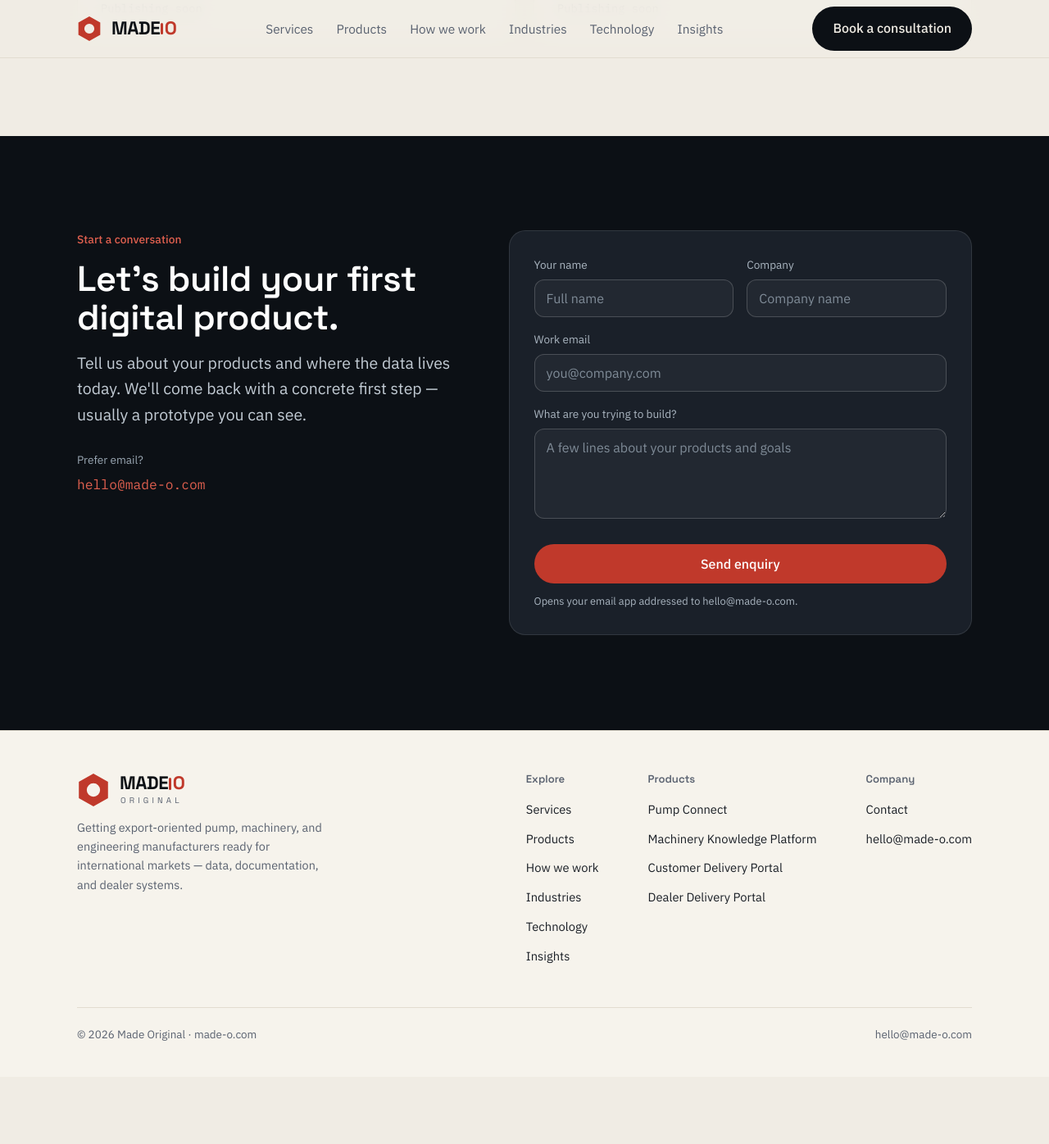
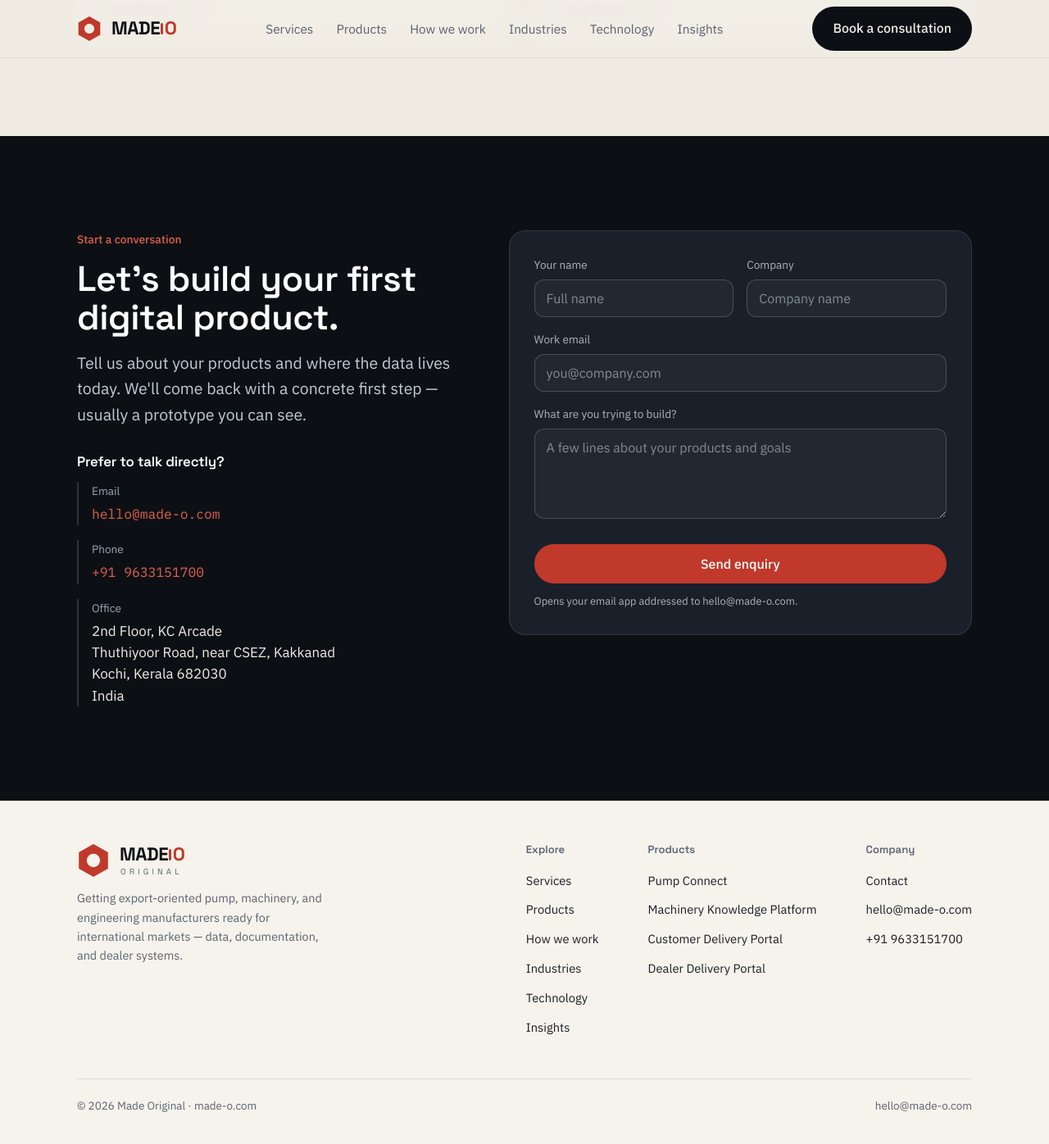
Before and after one commit to Made-Original/Made-O, a Jekyll site: the page built from index.html, in a window 1280 px wide and 1400 px high, scrolled down 6354 px. Shown: the top 1396 px of the window at 82% size. Built offline with Jekyll 4.4.1, drawn with Linux system fonts in a browser that asks for light colours; before the commit the page ends 7668 px from its top, so only the background shows below that.

Commit message:
Add phone number and office address to contact section
- Settings gain phone and structured office address (editable in Pages CMS)
- Contact section lists email, phone (tap-to-call) and address; map link optional
- Phone added to footer; telephone and PostalAddress added to Organization JSON-LD
- Each detail renders only when filled in

Co-Authored-By: Claude Opus 5.5 <noreply@anthropic.com>

```diff
--- a/_data/home/contact.yml
+++ b/_data/home/contact.yml
@@ -1,5 +1,9 @@
 eyebrow: Start a conversation
 title: "Let's build your first digital product."
 lead: "Tell us about your products and where the data lives today. We'll come back with a concrete first step — usually a prototype you can see."
-email_label: Prefer email?
+direct_title: Prefer to talk directly?
+email_label: Email
+phone_label: Phone
+address_label: Office
+map_label: View on map
 button_label: Send enquiry
--- a/_data/settings.yml
+++ b/_data/settings.yml
@@ -1,5 +1,17 @@
 site_name: Made Original
 email: hello@made-o.com
+# Shown only when filled in. Include the country code, e.g. "+91 98765 43210".
+phone: "+91 9633151700"
+address:
+  street: |
+    2nd Floor, KC Arcade
+    Thuthiyoor Road, near CSEZ, Kakkanad
+  city: Kochi
+  region: Kerala
+  postal_code: "682030"
+  country: India
+  # Optional Google Maps link for "View on map".
+  map_url: ""
 
 # Search engines
 seo_title: "Export-Ready Product Data & Dealer Portals | Made Original"
--- /dev/null
+++ b/_includes/address.html
@@ -0,0 +1,7 @@
+{%- comment -%} Office address from Site settings, one line per part. {%- endcomment -%}
+{%- assign a = site.data.settings.address -%}
+{{- a.street | strip | escape | newline_to_br -}}
+{%- capture line2 -%}{{ a.city }}{% if a.region and a.region != "" %}{% if a.city and a.city != "" %}, {% endif %}{{ a.region }}{% endif %}{% if a.postal_code and a.postal_code != "" %} {{ a.postal_code }}{% endif %}{%- endcapture -%}
+{%- assign line2 = line2 | strip -%}
+{%- if line2 != "" %}<br>{{ line2 | escape }}{% endif -%}
+{%- if a.country and a.country != "" %}<br>{{ a.country | escape }}{% endif -%}
--- a/_includes/footer.html
+++ b/_includes/footer.html
@@ -29,6 +29,9 @@
           <h2>Company</h2>
           <a href="{{ home }}#contact">Contact</a>
           <a href="mailto:{{ s.email }}">{{ s.email }}</a>
+          {%- if s.phone and s.phone != "" %}
+          <a href="tel:{% include tel.html number=s.phone %}">{{ s.phone | escape }}</a>
+          {%- endif %}
         </nav>
       </div>
     </div>
--- a/_includes/schema-home.html
+++ b/_includes/schema-home.html
@@ -1,6 +1,7 @@
 {%- assign s = site.data.settings -%}
 {%- assign svc = site.data.home.services -%}
 {%- assign prod = site.data.home.products -%}
+{%- assign addr = s.address -%}
 <!-- Structured data -->
 <script type="application/ld+json">
 {
--- /dev/null
+++ b/_includes/tel.html
@@ -0,0 +1,2 @@
+{%- comment -%} Phone number as a tel: link target (spaces and punctuation removed). {%- endcomment -%}
+{{- include.number | remove: " " | remove: "-" | remove: "(" | remove: ")" | remove: "." -}}
--- a/assets/css/styles.css
+++ b/assets/css/styles.css
@@ -334,9 +334,15 @@ header.menu-open .mobile-menu { display: block; }
 .contact-grid { display: grid; grid-template-columns: 0.9fr 1.1fr; gap: clamp(36px, 5vw, 64px); align-items: start; }
 .contact h2 { font-size: clamp(1.8rem, 3.6vw, 2.7rem); font-weight: 600; text-wrap: balance; }
 .contact .lead { color: #c3ccd5; margin-top: 16px; }
-.contact .direct { margin-top: 28px; }
-.contact .direct .lbl { color: #9aa7b3; font-size: 0.85rem; margin-bottom: 6px; }
-.contact .direct a { color: var(--accent-2); font-family: "IBM Plex Mono", monospace; font-size: 1.02rem; overflow-wrap: anywhere; }
+.contact .direct { margin-top: 32px; }
+.contact .direct-title { font-size: 1.05rem; font-weight: 600; margin-bottom: 16px; }
+.direct-list { display: grid; gap: 18px; margin: 0; }
+.direct-list > div { padding-left: 16px; border-left: 2px solid rgba(255,255,255,.14); }
+.direct-list dt { color: #9aa7b3; font-size: 0.85rem; margin-bottom: 4px; }
+.direct-list dd { margin: 0; }
+.direct-list a { color: var(--accent-2); font-family: "IBM Plex Mono", monospace; font-size: 1.02rem; overflow-wrap: anywhere; }
+.direct-list address { font-style: normal; color: var(--paper-on-dark); line-height: 1.55; }
+.direct-list .map-link { display: inline-block; margin-top: 6px; font-family: "IBM Plex Sans", sans-serif; font-size: 0.9rem; }
 .form { background: var(--ink-2); border: 1px solid rgba(255,255,255,.1); border-radius: 20px; padding: clamp(22px, 3vw, 30px); }
 .field-row { display: grid; grid-template-columns: 1fr 1fr; gap: 0 16px; }
 .field { margin-bottom: 16px; }
--- a/index.html
+++ b/index.html
@@ -265,9 +265,34 @@ home: true
       <div class="eyebrow">{{ contact.eyebrow | escape }}</div>
       <h2>{{ contact.title | escape }}</h2>
       <p class="lead">{{ contact.lead | escape }}</p>
+      {%- assign addr = s.address %}
       <div class="direct">
-        <div class="lbl">{{ contact.email_label | escape }}</div>
-        <a href="mailto:{{ s.email }}">{{ s.email }}</a>
+        {%- if contact.direct_title and contact.direct_title != "" %}
+        <h3 class="direct-title">{{ contact.direct_title | escape }}</h3>
+        {%- endif %}
+        <dl class="direct-list">
+          <div>
+            <dt>{{ contact.email_label | escape }}</dt>
+            <dd><a href="mailto:{{ s.email }}">{{ s.email }}</a></dd>
+          </div>
+          {%- if s.phone and s.phone != "" %}
+          <div>
+            <dt>{{ contact.phone_label | escape }}</dt>
+            <dd><a href="tel:{% include tel.html number=s.phone %}">{{ s.phone | escape }}</a></dd>
+          </div>
+          {%- endif %}
+          {%- if addr.street and addr.street != "" %}
+          <div>
+            <dt>{{ contact.address_label | escape }}</dt>
+            <dd>
+              <address>{% include address.html %}</address>
+              {%- if addr.map_url and addr.map_url != "" %}
+              <a class="map-link" href="{{ addr.map_url }}" target="_blank" rel="noopener">{{ contact.map_label | escape }} ↗</a>
+              {%- endif %}
+            </dd>
+          </div>
+          {%- endif %}
+        </dl>
       </div>
     </div>
     <form class="form" id="enquiry" data-email="{{ s.email }}" novalidate>
```
Also changed, not shown: other parts of _includes/schema-home.html (+7 -1 lines), .pages.yml.
